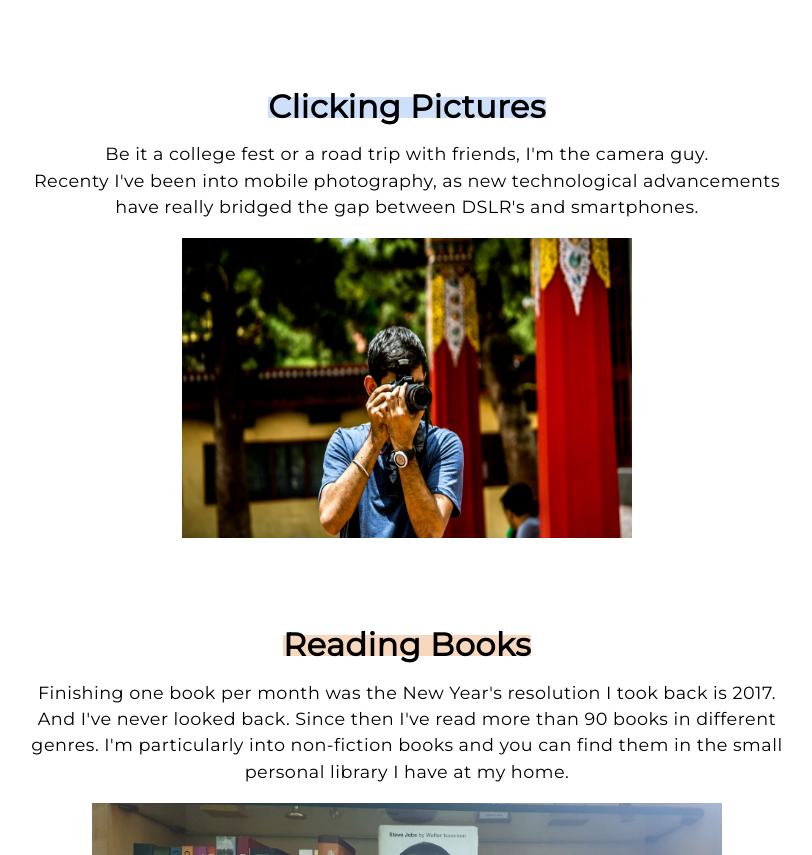
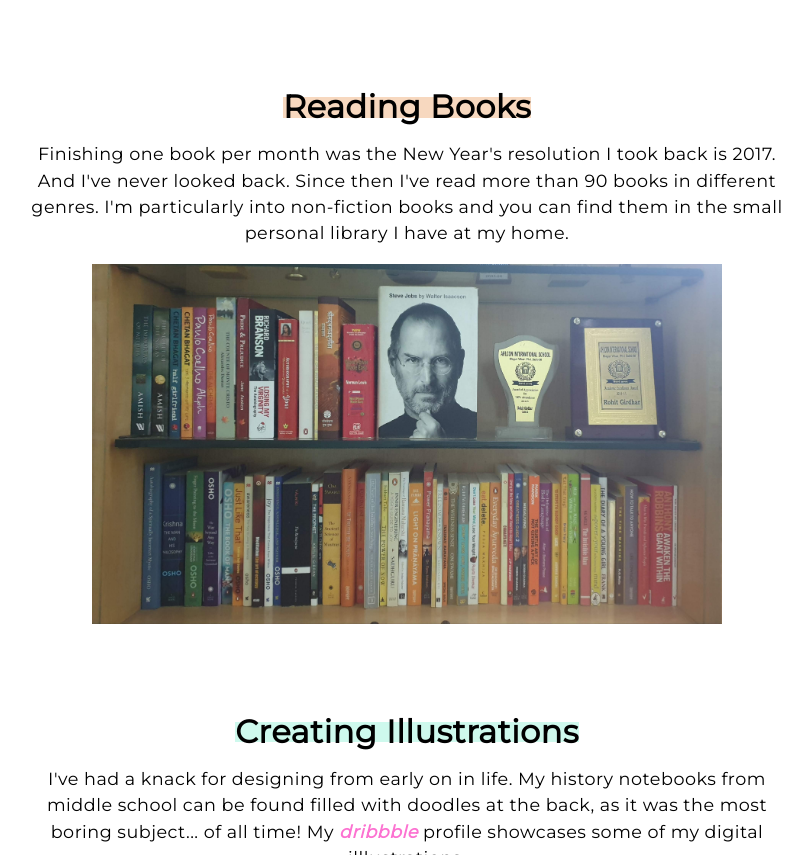
Before and after one commit to Rohitgird/portfolio, a plain HTML site: page index.html in a window 1280 px wide. Shown: the part 1058-1913 px from the top of the page, without its empty margins (340-1152 px from the left). Drawn offline with nearby package versions, Linux system fonts and the light colour scheme; a script that the page names is missing; a web font is replaced by a local one.

Commit message:
Third commit

```diff
--- a/index.html
+++ b/index.html
@@ -84,7 +84,7 @@
                     </div>
                 </div> -->
 
-                <div class="about-sub-section-container" id="intro-text">
+                <!-- <div class="about-sub-section-container" id="intro-text">
                     <div class="block camera-block" data-fx="6">
                         <a class="block__link" target="#">
                             <h1>Clicking Pictures</h1>
@@ -92,7 +92,7 @@
                         <p class="profile-text">Be it a college fest or a road trip with friends, I'm the camera guy. <br>Recenty I've been into mobile photography, as new technological advancements have really bridged the gap between DSLR's and smartphones. </p>
                         <img src="./img/3.jpg" loading="lazy" alt="Camera" class="image-dslr">
                     </div>
-                </div>
+                </div> -->
 
                 <div class="about-sub-section-container" id="intro-text">
                     <div class="block reading-block" data-fx="6">
```
Also changed, not shown: img/2.jpg (deleted), img/3.jpg (deleted), 1 other file.
